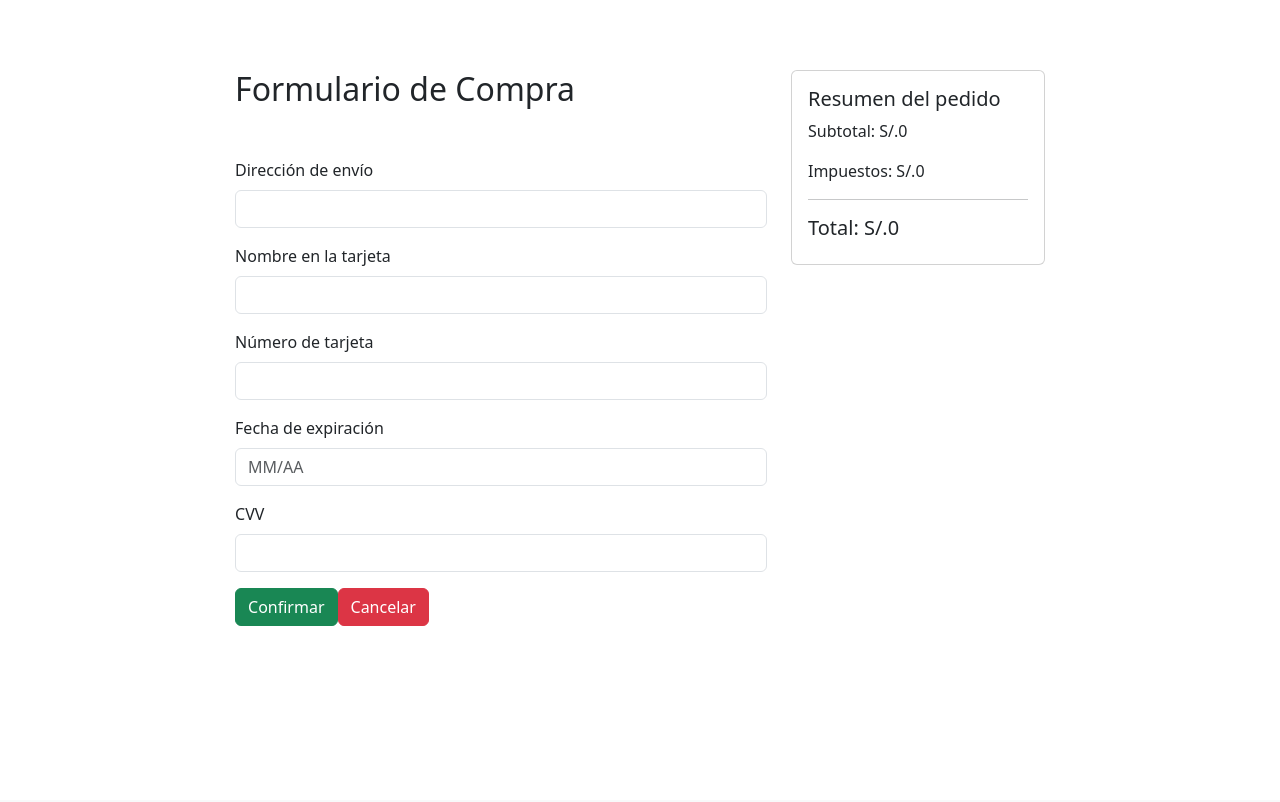
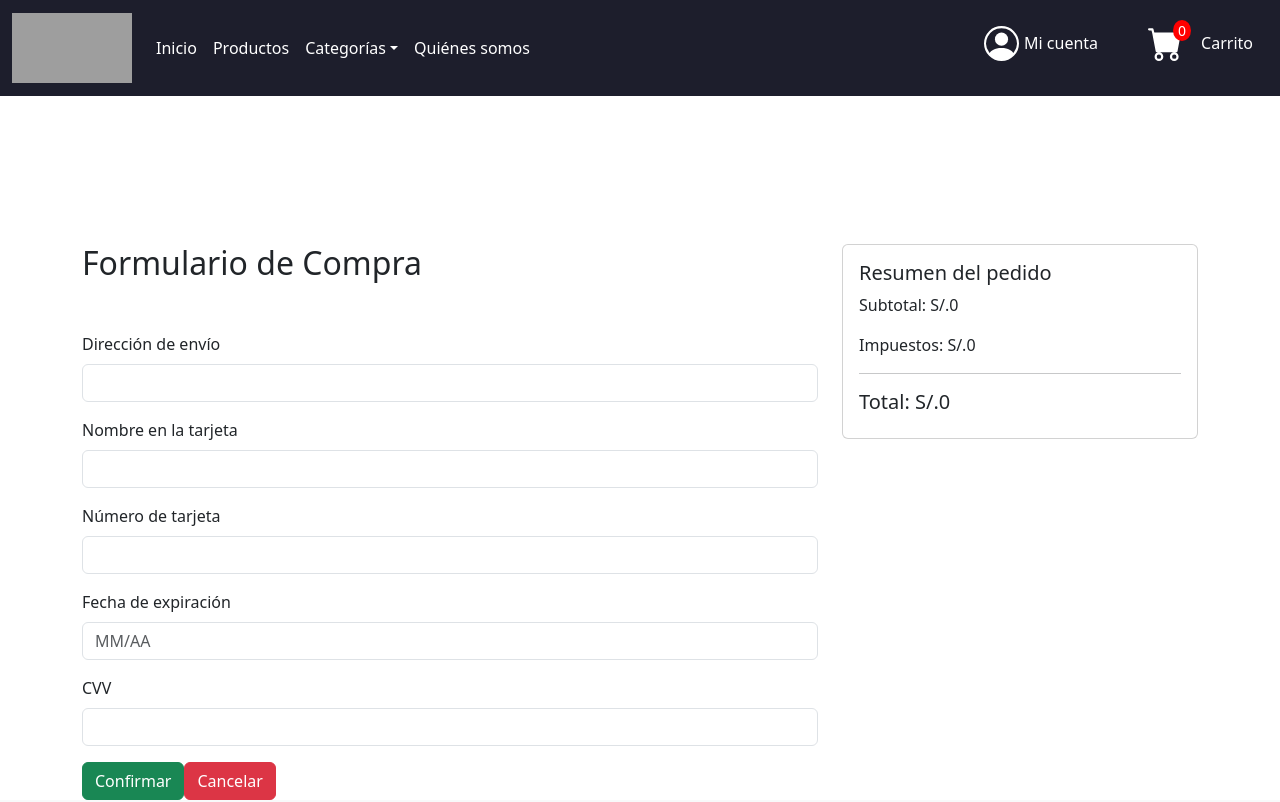
Before and after one commit to GRUPO-LP2-CIBERTEC-2024-I/Proyecto_Carrito_Front, a React (Vite) app in the folder proyecto-carrito-front/: page /comprar in a window 1280 px wide. Shown: the top 802 px of the page. Built offline with nearby package versions, Linux system fonts and the light colour scheme; grey boxes are pictures that could not be loaded.

Commit message:
Viewport fixed

```diff
--- a/proyecto-carrito-front/src/index.css
+++ b/proyecto-carrito-front/src/index.css
@@ -12,17 +12,15 @@
 }
 
 body, html {
-  margin: 0; /* Elimina márgenes no deseados */
-  padding: 0; /* Elimina paddings no deseados */
+  margin: 0;
+  padding: 0;
   width: 100%;
   height: 100%;
-  background-color: #f8f9fa;
-  display: flex; /* Cambiado de block a flex */
-  flex-direction: column; /* Asegura que los elementos hijos se apilen verticalmente */
+  overflow-x: hidden;
 }
 
 #root {
-  flex: 1; /* Permite que el contenedor principal ocupe todo el espacio disponible */
-  display: flex;
-  flex-direction: column; /* Asegura que los elementos dentro de #root también se apilen verticalmente */
+  height: 100%;
+  width: 100%;
+  box-sizing: border-box;
 }
--- a/proyecto-carrito-front/src/pages/Comprar.tsx
+++ b/proyecto-carrito-front/src/pages/Comprar.tsx
@@ -46,7 +46,7 @@ const Comprar: React.FC = () => {
   };
 
   return (
-    <div>
+    <div className='containerr'>
       <Header />
       <div className="container mt-5">
         <div className="row" style={{ marginTop: '100px' }}>
--- a/proyecto-carrito-front/src/pages/Home.tsx
+++ b/proyecto-carrito-front/src/pages/Home.tsx
@@ -7,7 +7,7 @@ const Home: React.FC = () => {
   const [isCartVisible, setIsCartVisible] = useState(false);
 
   return (
-    <div>
+    <div className='containerr'>
       <Header />
 
       <button
--- a/proyecto-carrito-front/src/pages/Productos.tsx
+++ b/proyecto-carrito-front/src/pages/Productos.tsx
@@ -5,7 +5,7 @@ import Header from '../components/Header';
 
 const Productos: React.FC = () => {
   return (
-    <div >
+    <div className='containerr'>
       <Header />
       <section className="container">
         <h2 style={{ marginTop: '70px' }}>Todos nuestros productos</h2>
--- a/proyecto-carrito-front/src/pages/QuienesSomos.tsx
+++ b/proyecto-carrito-front/src/pages/QuienesSomos.tsx
@@ -5,7 +5,7 @@ import Header from '../components/Header';
 
 const QuienesSomos: React.FC = () => {
   return (
-    <div>
+    <div className='containerr'>
       <Header />
       <div className="container" style={{ marginTop: '100px' }}>
         <h2 className="text-center" style={{ marginBottom: '70px' }}>¿Quiénes somos?</h2>
@@ -17,7 +17,7 @@ const QuienesSomos: React.FC = () => {
         <h3 className="text-center" style={{ marginBottom: '50px' }}>Desarrolladores</h3>
         <div className="row text-center">
           {[
-            { name: 'Jhon Quiñones', img: '/images/hackersecreto.jpg' },
+            { name: 'Jhon Quiñones', img: '/images/hacker.jpg' },
             { name: 'Cristopher Ortega', img: '/images/hacker.jpg' },
             { name: 'Gianfranco Portillo', img: '/images/hacker.jpg' },
             { name: 'Moises Aguirre', img: '/images/hacker.jpg' },
--- a/proyecto-carrito-front/src/pages/VerDetallesPedido.tsx
+++ b/proyecto-carrito-front/src/pages/VerDetallesPedido.tsx
@@ -4,7 +4,7 @@ import Header from '../components/Header';
 
 const VerDetallesPedido: React.FC = () => {
   return (
-    <div>
+    <div className='containerr'>
       <Header />
       <div className="container mt-5">
         <div className="card" style={{ marginTop: '150px' }}>
--- a/proyecto-carrito-front/src/pages/VerMiInformacion.tsx
+++ b/proyecto-carrito-front/src/pages/VerMiInformacion.tsx
@@ -4,10 +4,10 @@ import Header from '../components/Header';
 
 const VerMiInformacion: React.FC = () => {
   return (
-    <div>
+    <div className='containerr'>
       <Header />
       <div className="container mt-5">
-        <div className="card" style={{ marginTop: '150px' }}>
+        <div className="card">
           <div className="card-header">
             <h3>Información del Usuario</h3>
           </div>
--- a/proyecto-carrito-front/src/pages/VerMisPedidos.tsx
+++ b/proyecto-carrito-front/src/pages/VerMisPedidos.tsx
@@ -4,7 +4,7 @@ import Header from '../components/Header';
 
 const VerMisPedidos: React.FC = () => {
   return (
-    <div>
+    <div className='containerr'>
       {/* Navbar reutilizable */}
       <Header />
 
--- a/proyecto-carrito-front/src/styles/Home.css
+++ b/proyecto-carrito-front/src/styles/Home.css
@@ -37,3 +37,17 @@
   top: -10px;
   left: -10px;
 }
+
+.containerr {
+  width: 100vw; /* Cambiamos a viewport width */
+  min-height: 100vh; /* Aseguramos que ocupe todo el alto */
+  max-width: 100vw; /* Máximo ancho igual al viewport */
+  margin: 0;
+  padding: 0;
+  box-sizing: border-box;
+  display: flex;
+  flex-direction: column;
+  position: absolute; /* Esto ayuda a forzar el ancho completo */
+  left: 0;
+  top: 0;
+}
```
